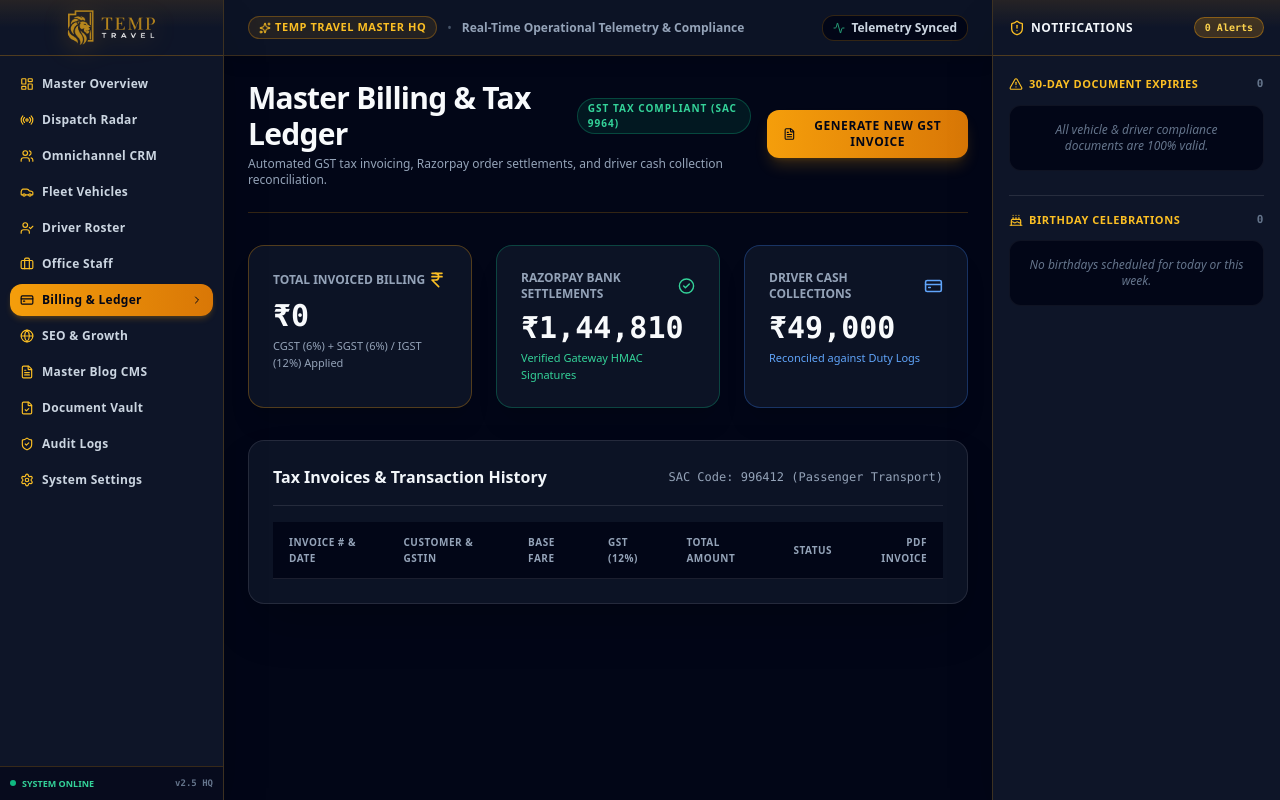
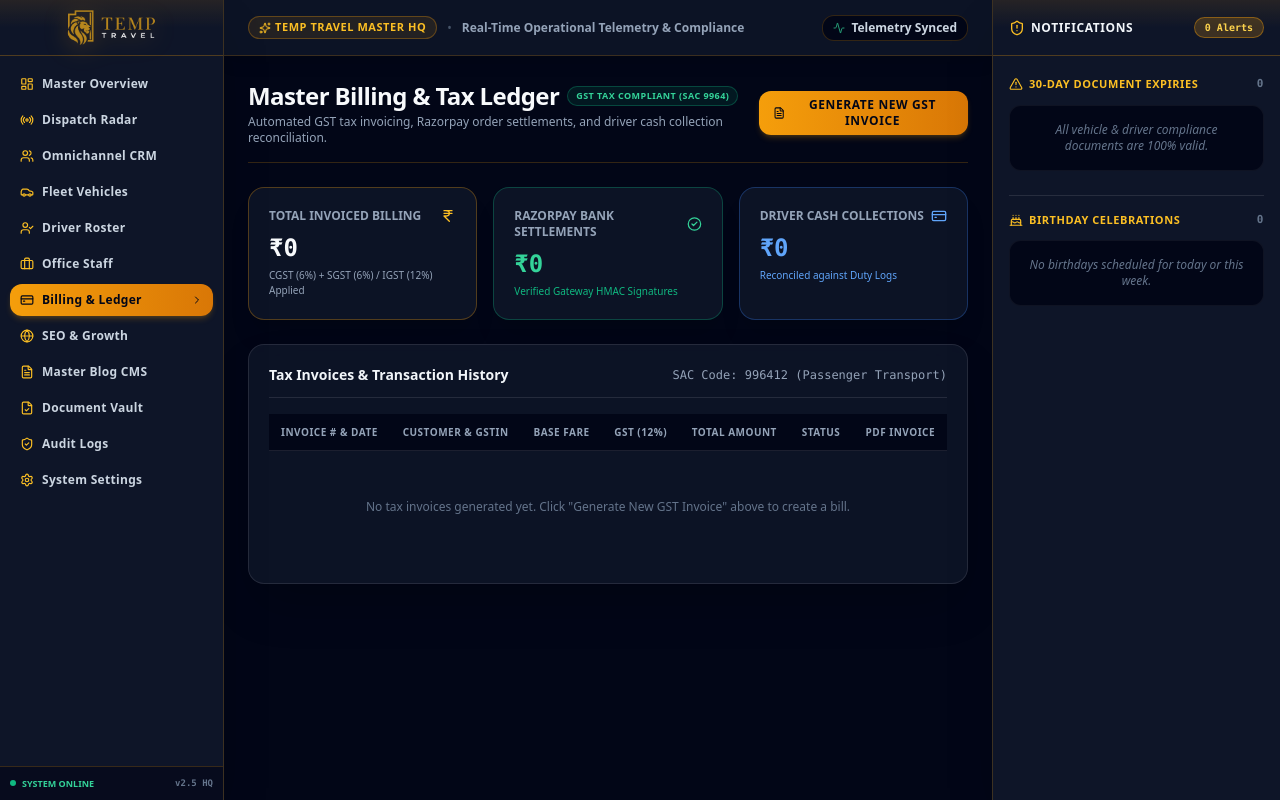
Before and after one commit to Navneetk334/temp-travel-demo, a Next.js app: page /master-admin/billing-ledger in a window 1280 px wide. Built offline with nearby package versions, Linux system fonts and the light colour scheme.

Commit message:
fix(billing-ledger): remove hardcoded settlements and dynamically calculate Razorpay and Driver Cash figures with clean empty state

```diff
--- a/app/master-admin/billing-ledger/page.tsx
+++ b/app/master-admin/billing-ledger/page.tsx
@@ -1,6 +1,6 @@
 "use client";
 
-import React, { useState } from "react";
+import React, { useState, useEffect } from "react";
 import {
   CreditCard,
   IndianRupee,
@@ -24,6 +24,42 @@ export default function MasterBillingLedgerPage() {
   const [selectedInvoice, setSelectedInvoice] = useState<any | null>(null);
 
   const [invoices, setInvoices] = useState<any[]>([]);
+  const [razorpayTotal, setRazorpayTotal] = useState(0);
+  const [cashTotal, setCashTotal] = useState(0);
+
+  useEffect(() => {
+    // 1. Load saved invoices
+    const savedInvoices = localStorage.getItem("user_uploaded_invoices");
+    if (savedInvoices) {
+      try {
+        const parsed = JSON.parse(savedInvoices);
+        if (Array.isArray(parsed)) setInvoices(parsed);
+      } catch (e) {
+        console.error(e);
+      }
+    }
+
+    // 2. Load payments for Razorpay & Driver Cash settlements
+    const savedPayments = localStorage.getItem("user_uploaded_payments");
+    if (savedPayments) {
+      try {
+        const payments = JSON.parse(savedPayments);
+        if (Array.isArray(payments)) {
+          const razorpay = payments
+            .filter((p: any) => p.paymentMode !== "CASH")
+            .reduce((sum: number, p: any) => sum + (Number(p.amount) || 0), 0);
+          const cash = payments
+            .filter((p: any) => p.paymentMode === "CASH")
+            .reduce((sum: number, p: any) => sum + (Number(p.amount) || 0), 0);
+
+          setRazorpayTotal(razorpay);
+          setCashTotal(cash);
+        }
+      } catch (e) {
+        console.error(e);
+      }
+    }
+  }, []);
 
   const [invoiceForm, setInvoiceForm] = useState({
     customerName: "",
@@ -50,7 +86,9 @@ export default function MasterBillingLedgerPage() {
       status: "PAID",
       date: new Date().toISOString().slice(0, 10)
     };
-    setInvoices([created, ...invoices]);
+    const updated = [created, ...invoices];
+    setInvoices(updated);
+    localStorage.setItem("user_uploaded_invoices", JSON.stringify(updated));
     setShowInvoiceModal(false);
     setInvoiceForm({ customerName: "", gstin: "", tripType: "Corporate Employee Transit", baseAmount: "" });
   };
@@ -60,70 +98,74 @@ export default function MasterBillingLedgerPage() {
   };
 
   return (
-    <div className="space-y-8">
+    <div className="space-y-6">
       {/* Header */}
-      <div className="flex flex-col sm:flex-row sm:items-center justify-between gap-4 border-b border-amber-500/20 pb-6">
+      <div className="flex flex-col sm:flex-row sm:items-center justify-between gap-3 border-b border-amber-500/20 pb-4">
         <div>
           <div className="flex items-center gap-2">
-            <h1 className="text-3xl font-black tracking-tight text-slate-50">
+            <h1 className="text-xl sm:text-2xl font-black tracking-tight text-slate-50">
               Master Billing & Tax Ledger
             </h1>
-            <span className="bg-emerald-500/10 text-emerald-400 border border-emerald-500/30 text-[10px] font-black px-2.5 py-0.5 rounded-full uppercase tracking-widest">
+            <span className="bg-emerald-500/10 text-emerald-400 border border-emerald-500/30 text-[9px] font-black px-2 py-0.5 rounded-full uppercase tracking-wider">
               GST Tax Compliant (SAC 9964)
             </span>
           </div>
-          <p className="text-xs text-slate-400 mt-1">
+          <p className="text-xs text-slate-400 mt-0.5">
             Automated GST tax invoicing, Razorpay order settlements, and driver cash collection reconciliation.
           </p>
         </div>
 
-        <div className="flex items-center gap-3">
+        <div className="flex items-center gap-2">
           <button
             onClick={() => setShowInvoiceModal(true)}
-            className="flex items-center gap-2 bg-gradient-to-r from-amber-500 to-amber-600 hover:from-amber-400 hover:to-amber-500 text-slate-950 px-4 py-2 rounded-xl text-xs font-black tracking-wider uppercase transition-all shadow-lg shadow-amber-500/20"
+            className="flex items-center gap-1.5 bg-gradient-to-r from-amber-500 to-amber-600 hover:from-amber-400 hover:to-amber-500 text-slate-950 px-3.5 py-1.5 rounded-xl text-xs font-black tracking-wider uppercase transition-all shadow-md shadow-amber-500/20 cursor-pointer"
           >
-            <FileText className="w-4 h-4" />
+            <FileText className="w-3.5 h-3.5" />
             <span>Generate New GST Invoice</span>
           </button>
         </div>
       </div>
 
       {/* Financial Summary Cards */}
-      <div className="grid grid-cols-1 md:grid-cols-3 gap-6">
-        <div className="bg-slate-900/80 backdrop-blur-xl border border-amber-500/30 rounded-2xl p-6 shadow-xl">
+      <div className="grid grid-cols-1 md:grid-cols-3 gap-4">
+        <div className="bg-slate-900/80 backdrop-blur-xl border border-amber-500/30 rounded-2xl p-4 sm:p-5 shadow-xl">
           <div className="flex justify-between items-center mb-2">
             <span className="text-xs text-slate-400 font-bold uppercase">Total Invoiced Billing</span>
-            <IndianRupee className="w-5 h-5 text-amber-400" />
+            <IndianRupee className="w-4 h-4 text-amber-400" />
           </div>
-          <div className="text-3xl font-black text-slate-50 font-mono">
-            ₹{invoices.reduce((acc, i) => acc + i.totalAmount, 0).toLocaleString("en-IN")}
+          <div className="text-2xl font-black text-slate-50 font-mono">
+            ₹{invoices.reduce((acc, i) => acc + (Number(i.totalAmount) || 0), 0).toLocaleString("en-IN")}
           </div>
-          <div className="text-[11px] text-slate-400 mt-1">CGST (6%) + SGST (6%) / IGST (12%) Applied</div>
+          <div className="text-[10px] text-slate-400 mt-1">CGST (6%) + SGST (6%) / IGST (12%) Applied</div>
         </div>
 
-        <div className="bg-slate-900/80 backdrop-blur-xl border border-emerald-500/30 rounded-2xl p-6 shadow-xl">
+        <div className="bg-slate-900/80 backdrop-blur-xl border border-emerald-500/30 rounded-2xl p-4 sm:p-5 shadow-xl">
           <div className="flex justify-between items-center mb-2">
             <span className="text-xs text-slate-400 font-bold uppercase">Razorpay Bank Settlements</span>
-            <CheckCircle2 className="w-5 h-5 text-emerald-400" />
+            <CheckCircle2 className="w-4 h-4 text-emerald-400" />
           </div>
-          <div className="text-3xl font-black text-slate-50 font-mono">₹1,44,810</div>
-          <div className="text-[11px] text-emerald-400 mt-1">Verified Gateway HMAC Signatures</div>
+          <div className="text-2xl font-black text-emerald-400 font-mono">
+            ₹{razorpayTotal.toLocaleString("en-IN")}
+          </div>
+          <div className="text-[10px] text-emerald-500 mt-1">Verified Gateway HMAC Signatures</div>
         </div>
 
-        <div className="bg-slate-900/80 backdrop-blur-xl border border-blue-500/30 rounded-2xl p-6 shadow-xl">
+        <div className="bg-slate-900/80 backdrop-blur-xl border border-blue-500/30 rounded-2xl p-4 sm:p-5 shadow-xl">
           <div className="flex justify-between items-center mb-2">
             <span className="text-xs text-slate-400 font-bold uppercase">Driver Cash Collections</span>
-            <CreditCard className="w-5 h-5 text-blue-400" />
+            <CreditCard className="w-4 h-4 text-blue-400" />
           </div>
-          <div className="text-3xl font-black text-slate-50 font-mono">₹49,000</div>
-          <div className="text-[11px] text-blue-400 mt-1">Reconciled against Duty Logs</div>
+          <div className="text-2xl font-black text-blue-400 font-mono">
+            ₹{cashTotal.toLocaleString("en-IN")}
+          </div>
+          <div className="text-[10px] text-blue-400 mt-1">Reconciled against Duty Logs</div>
         </div>
       </div>
 
       {/* Invoices & Gateway Ledger Table */}
-      <div className="bg-slate-900/80 backdrop-blur-xl border border-white/10 rounded-2xl p-6 shadow-2xl space-y-4">
-        <div className="flex justify-between items-center pb-4 border-b border-white/10">
-          <h3 className="text-base font-bold text-slate-100">Tax Invoices & Transaction History</h3>
+      <div className="bg-slate-900/80 backdrop-blur-xl border border-white/10 rounded-2xl p-5 shadow-2xl space-y-4">
+        <div className="flex justify-between items-center pb-3 border-b border-white/10">
+          <h3 className="text-sm font-bold text-slate-100">Tax Invoices & Transaction History</h3>
           <span className="text-xs font-mono text-slate-400">SAC Code: 996412 (Passenger Transport)</span>
         </div>
 
@@ -131,46 +173,54 @@ export default function MasterBillingLedgerPage() {
           <table className="w-full text-left text-xs text-slate-300">
             <thead className="bg-slate-950 text-slate-400 font-extrabold uppercase text-[10px] tracking-wider border-b border-white/10">
               <tr>
-                <th className="py-3 px-4">Invoice # & Date</th>
-                <th className="py-3 px-4">Customer & GSTIN</th>
-                <th className="py-3 px-4">Base Fare</th>
-                <th className="py-3 px-4">GST (12%)</th>
-                <th className="py-3 px-4">Total Amount</th>
-                <th className="py-3 px-4">Status</th>
-                <th className="py-3 px-4 text-right">PDF Invoice</th>
+                <th className="py-2.5 px-3">Invoice # & Date</th>
+                <th className="py-2.5 px-3">Customer & GSTIN</th>
+                <th className="py-2.5 px-3">Base Fare</th>
+                <th className="py-2.5 px-3">GST (12%)</th>
+                <th className="py-2.5 px-3">Total Amount</th>
+                <th className="py-2.5 px-3">Status</th>
+                <th className="py-2.5 px-3 text-right">PDF Invoice</th>
               </tr>
             </thead>
             <tbody className="divide-y divide-white/5">
-              {invoices.map((inv) => (
+              {invoices.length === 0 ? (
+                <tr>
+                  <td colSpan={7} className="py-12 text-center text-slate-500 text-xs">
+                    No tax invoices generated yet. Click &quot;Generate New GST Invoice&quot; above to create a bill.
+                  </td>
+                </tr>
+              ) : (
+                invoices.map((inv) => (
                   <tr key={inv.id} className="hover:bg-white/5 transition-colors">
-                  <td className="py-4 px-4 font-mono font-bold text-amber-400">
+                    <td className="py-3 px-3 font-mono font-bold text-amber-400">
                       <div>{inv.id}</div>
                       <div className="text-[10px] text-slate-500 font-normal">{inv.date}</div>
                     </td>
-                  <td className="py-4 px-4">
+                    <td className="py-3 px-3">
                       <div className="font-bold text-slate-100">{inv.customerName}</div>
                       <div className="text-[10px] font-mono text-slate-400">GSTIN: {inv.gstin}</div>
                     </td>
-                  <td className="py-4 px-4 font-mono text-slate-200">₹{inv.baseAmount.toLocaleString("en-IN")}</td>
-                  <td className="py-4 px-4 font-mono text-slate-400">₹{(inv.cgst + inv.sgst).toLocaleString("en-IN")}</td>
-                  <td className="py-4 px-4 font-mono font-bold text-emerald-400">₹{inv.totalAmount.toLocaleString("en-IN")}</td>
-                  <td className="py-4 px-4">
+                    <td className="py-3 px-3 font-mono text-slate-200">₹{inv.baseAmount.toLocaleString("en-IN")}</td>
+                    <td className="py-3 px-3 font-mono text-slate-400">₹{(inv.cgst + inv.sgst).toLocaleString("en-IN")}</td>
+                    <td className="py-3 px-3 font-mono font-bold text-emerald-400">₹{inv.totalAmount.toLocaleString("en-IN")}</td>
+                    <td className="py-3 px-3">
                       <span className={`px-2.5 py-0.5 rounded-full text-[10px] font-bold uppercase ${
                         inv.status === "PAID" ? "bg-emerald-500/10 text-emerald-400 border border-emerald-500/20" : "bg-amber-500/10 text-amber-400 border border-amber-500/20"
                       }`}>
                         {inv.status}
                       </span>
                     </td>
-                  <td className="py-4 px-4 text-right">
+                    <td className="py-3 px-3 text-right">
                       <button
                         onClick={() => handlePrintPDF(inv)}
-                      className="inline-flex items-center gap-1 bg-slate-950 text-slate-300 hover:text-white border border-white/10 hover:border-amber-400/40 px-3 py-1 rounded-lg text-[11px] font-bold transition-all"
+                        className="inline-flex items-center gap-1 bg-slate-950 text-slate-300 hover:text-white border border-white/10 hover:border-amber-400/40 px-2.5 py-1 rounded-lg text-[10px] font-bold transition-all cursor-pointer"
                       >
                         <Download className="w-3 h-3 text-amber-400" /> PDF Receipt
                       </button>
                     </td>
                   </tr>
-              ))}
+                ))
+              )}
             </tbody>
           </table>
         </div>
```
Also changed, not shown: 1 other file (tests, documents, lock files or other folders). Lines whose indentation alone changed are shown as unchanged.
